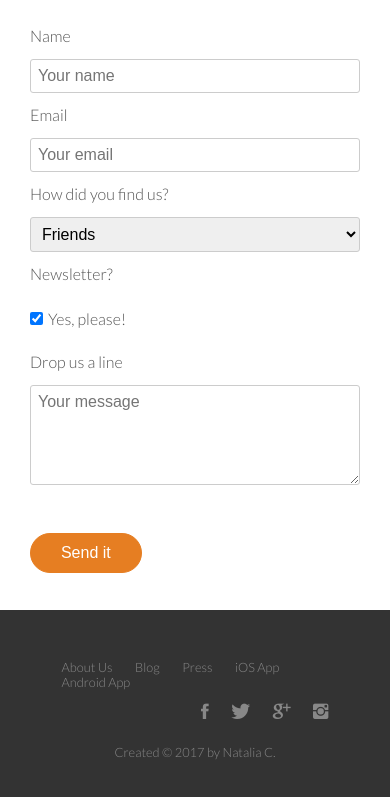
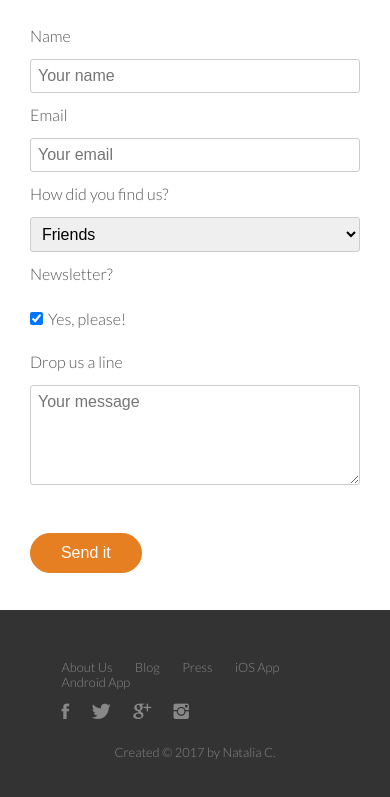
Before and after one commit to Natalia504/omnifood, a website: page public/index.html in a window 390 px wide. Shown: the part 6947-7744 px from the top of the page. Drawn offline with nearby package versions, Linux system fonts and the light colour scheme; files whose address does not match are found by name.

Commit message:
added styling

```diff
--- a/public/resources/css/queries.css
+++ b/public/resources/css/queries.css
@@ -107,6 +107,8 @@
     }
     .work-step{ margin-bottom: 20px;}
     .work-step:last-of-type{ margin-bottom: 2 0px;}
+    .social-links{ float: left; }
+
 }
 
 
@@ -114,4 +116,5 @@
 @media only screen and (max-width: 480px){
     section{ padding: 24px 0;}
     .contact-form{ width: 100%}
+    .social-links{ float: left; }
 }
```
